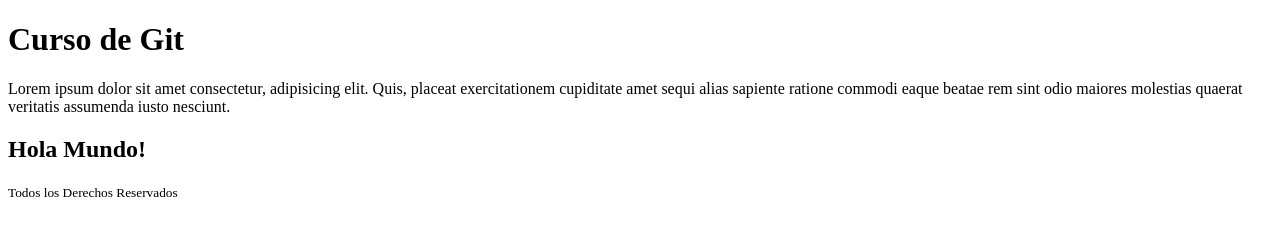
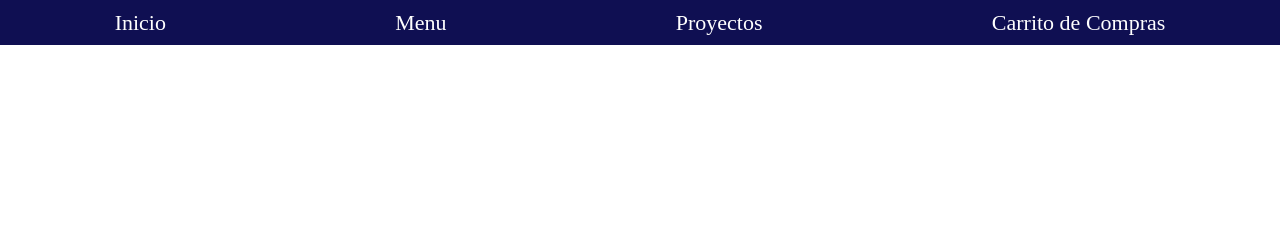
Before and after one commit to WillyPark/public, a plain HTML site: page index.html in a window 1280 px wide. Drawn offline with Linux system fonts and the light colour scheme.

Commit message:
Agregamos un menu y con estilos

```diff
--- a/index.html
+++ b/index.html
@@ -4,16 +4,17 @@
     <meta charset="UTF-8">
     <meta http-equiv="X-UA-Compatible" content="IE=edge">
     <meta name="viewport" content="width=device-width, initial-scale=1.0">
-    <title>Document</title>
+    <title>Aprendiendo Git</title>
+    <link rel="stylesheet" href="styles.css">
 </head>
 <body>
-    <h1>Curso de Git</h1>
-    <p>Lorem ipsum dolor sit amet consectetur, adipisicing elit. Quis, placeat exercitationem cupiditate amet sequi alias sapiente ratione commodi eaque beatae rem sint odio maiores molestias quaerat veritatis assumenda iusto nesciunt.</p>
-    <div>
-        <h2>Hola Mundo!</h2>
+    <div class="menu">
+        <ul>
+            <li>Inicio</li>
+            <li>Menu</li>
+            <li>Proyectos</li>
+            <li>Carrito de Compras</li>
+        </ul>
     </div>
-    <footer>
-        <small>Todos los Derechos Reservados</small>
-    </footer>
 </body>
 </html>
--- /dev/null
+++ b/styles.css
@@ -0,0 +1,23 @@
+*{
+    padding: 0;
+    margin: 0;
+}
+
+.menu{
+    width: 100%;
+    height: 45px;
+    background-color: rgb(15, 15, 82);
+}
+
+.menu ul{
+    display: flex;
+    flex-wrap: wrap;
+    justify-content: space-around;
+}
+
+.menu ul li{
+    color: white;
+    list-style: none;
+    font-size: 22px;
+    line-height: 45px;
+}
```
